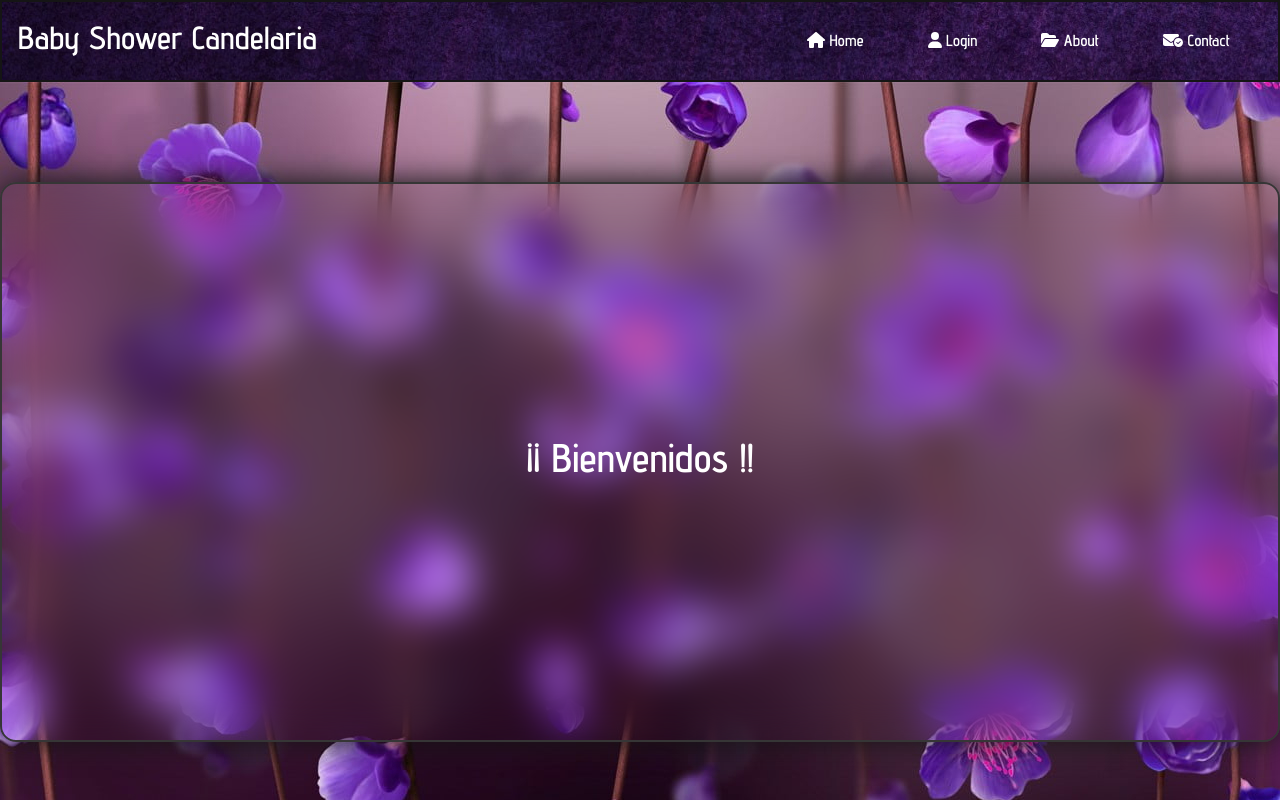
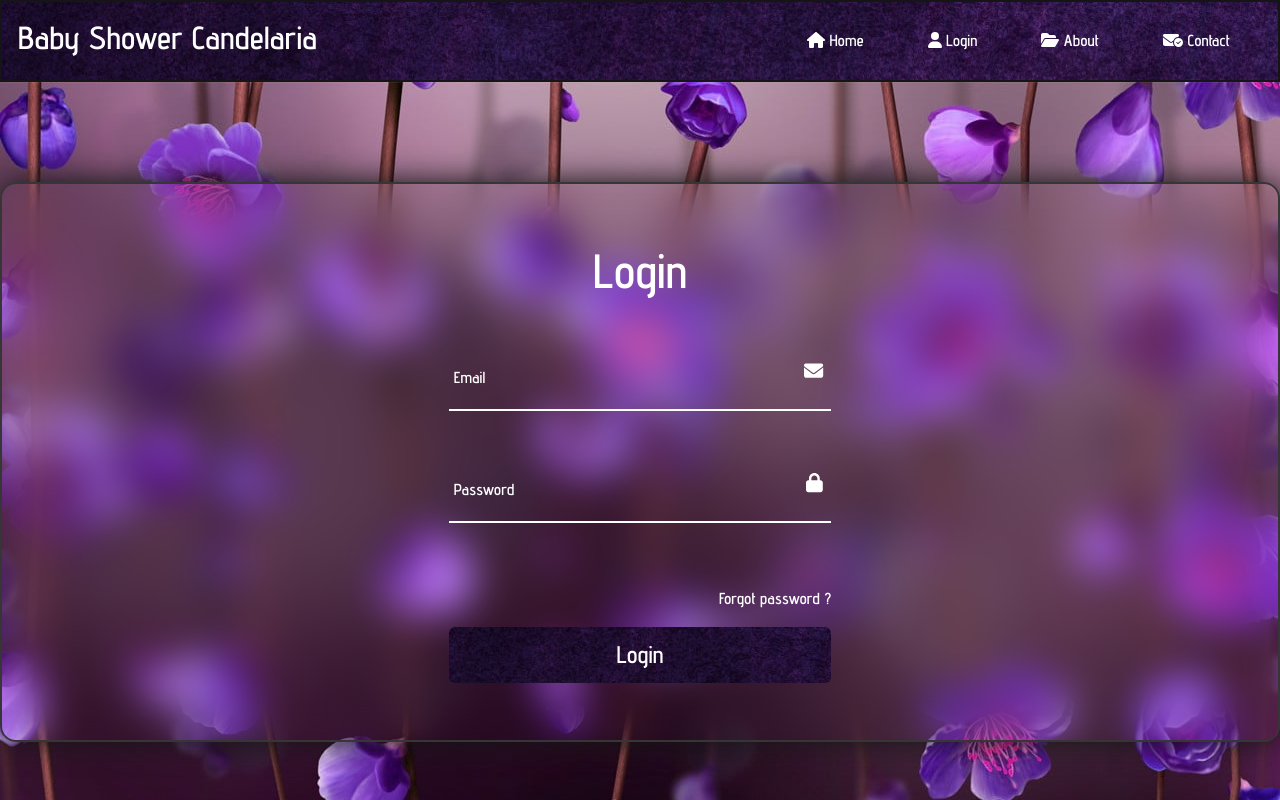
Before and after one commit to AESALVA/babyShowerCande, a React (Vite) app: page / in a window 1280 px wide. Shown: the top 800 px of the page. Built offline with nearby package versions, Linux system fonts and the light colour scheme; a web font is replaced by a local one.

Commit message:
login features

```diff
--- a/src/Components/Header.jsx
+++ b/src/Components/Header.jsx
@@ -1,6 +1,7 @@
 import React from 'react';
 import '../Styles/header.css';
 import Landing from './Landing';
+import Login from './Login';
 
 
 
@@ -8,7 +9,8 @@ const Header = () => {
   return (
     <div className='ContainerHeader'>
       <div className='GlassContainer'>
-      <Landing />
+      {/* <Landing /> */}
+      <Login />
       </div>
     </div>
   )
--- a/src/Components/Login.jsx
+++ b/src/Components/Login.jsx
@@ -1,8 +1,38 @@
-import React from 'react'
+import React from 'react';
+import { FontAwesomeIcon } from "@fortawesome/react-fontawesome";
+import { faEnvelope, faLock } from "@fortawesome/free-solid-svg-icons";
+import '../Styles/login.css';
+import Nav from 'react-bootstrap/Nav';
+
+
+
 
 const Login = () => {
-  return (
-    <div>Login</div>
+  return (<>
+    <div className='LoginContainer'>
+      <div className='form-box login'>
+        <h2>Login</h2>
+        <form action="#">
+          <div className='input-box'>
+            <span className='icon'><FontAwesomeIcon icon={faEnvelope} /></span>
+            <input type="email" required />
+            <label>Email</label>
+          </div>
+          <div className='input-box'>
+            <span className='icon'><FontAwesomeIcon icon={faLock} /></span>
+            <input type="password" required />
+            <label>Password</label>
+          </div>
+          <div className='forgotPass'>
+            <Nav.Link href='#'>Forgot password ?</Nav.Link>
+          </div>
+          <div className='btn'>
+          <Nav.Link  href='#'>Login</Nav.Link>
+          </div>
+        </form>
+      </div>
+      </div>
+      </>
   )
 }
 
--- /dev/null
+++ b/src/Styles/login.css
@@ -0,0 +1,122 @@
+.LoginContainer {
+  display: flex;
+  justify-content: center;
+  align-items: center;
+  width: 40%;
+  height: 70%;
+  position: relative;
+}
+
+.LoginContainer .form-box {
+  padding: 4rem;
+  width: 100%;
+}
+
+.form-box h2 {
+  font-size: 3rem;
+  text-align: center;
+}
+
+.input-box {
+  position: relative;
+  width: 100%;
+  height: 4rem;
+  border-bottom: 2px solid #fff;
+  margin: 3rem 0;
+}
+
+.input-box label {
+  position: absolute;
+  top: 50%;
+  left: 5px;
+  transform: translateY(-50%);
+  pointer-events: none;
+  transition: .5s;
+}
+
+.input-box input:focus~label{
+    top:-5px;
+}
+.input-box input:valid~label {
+  top: -5px;
+}
+
+.input-box input {
+  width: 100%;
+  height: 100%;
+  background: transparent;
+  border: none;
+  outline: none;
+  padding: 0 3rem 0 .5rem;
+}
+
+.input-box .icon {
+  position: absolute;
+  right: 8px;
+  font-size: 1.2rem;
+  line-height: 3rem;
+}
+
+.forgotPass{
+    display: flex;
+    justify-content: flex-end;
+    padding: 1rem 0;
+}
+.forgotPass a{
+    position: relative;
+}
+.forgotPass a::after{
+    content: "";
+    position: absolute;
+    left: 0;
+    bottom: -6px;
+    width: 100%;
+    height: 3px;
+    background: #fff;
+    border-radius: 5px;
+    transform-origin: right;
+    transform: scaleX(0);
+    transition: transform 0.5s;
+}
+
+.forgotPass a:hover::after{
+    transform-origin: left;
+    transform: scaleX(1);
+}
+
+.btn{
+    width: 100%;
+    height: 3.5rem;
+    display: flex;
+    align-items: center;
+    justify-content: center;
+    color: #fff;
+    background-image:url('../assets/backgroundFooter.jpg');
+    font-size: 1.5rem;
+    border: none;
+    outline: none;
+    padding: 1rem;
+}
+
+.btn:active{
+    transition: all;
+    transform: scale(.98);
+    transition-duration: 100ms;
+    transition-timing-function: ease-in-out;
+}
+
+
+@media (max-width:1100px){
+    .LoginContainer{
+        width: 80%;
+    }
+}
+
+@media (max-width:800px){
+    .LoginContainer{
+        width: 80%;
+    }
+    .LoginContainer .form-box{
+        padding: 1rem;
+    }
+}
--- a/src/Styles/navbar.css
+++ b/src/Styles/navbar.css
@@ -59,7 +59,7 @@
 
 .NavListResponsive {
   display: none;
-  transition: 2s;
+  transition: 2s ease;
 }
 
 @media (max-width: 825px) {
@@ -78,6 +78,6 @@
     width: 100%;
     padding: 1rem;
     margin: 0;
-    transition: 2s;
+    transition: 2s ease;
   }
 }
```
